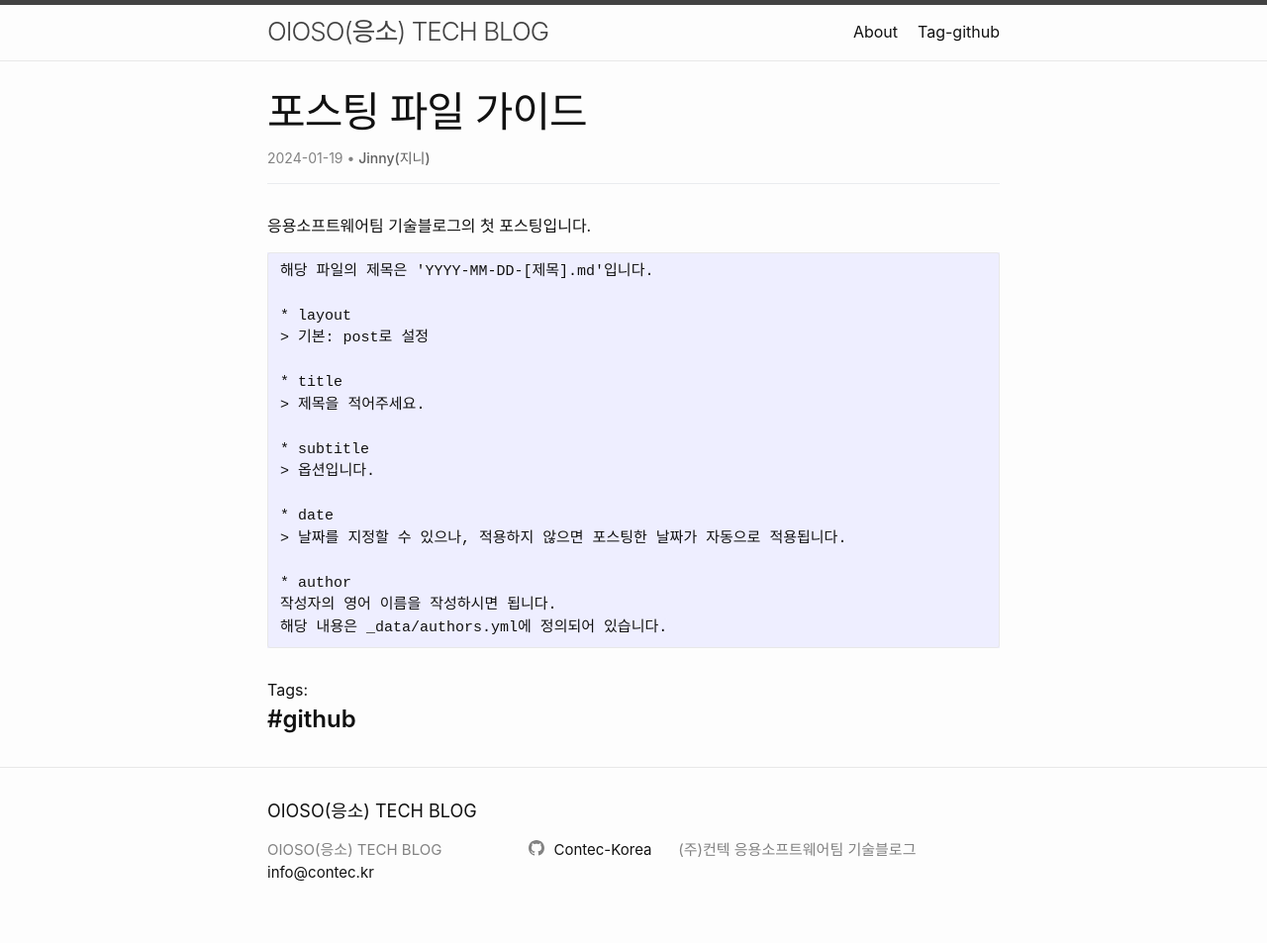
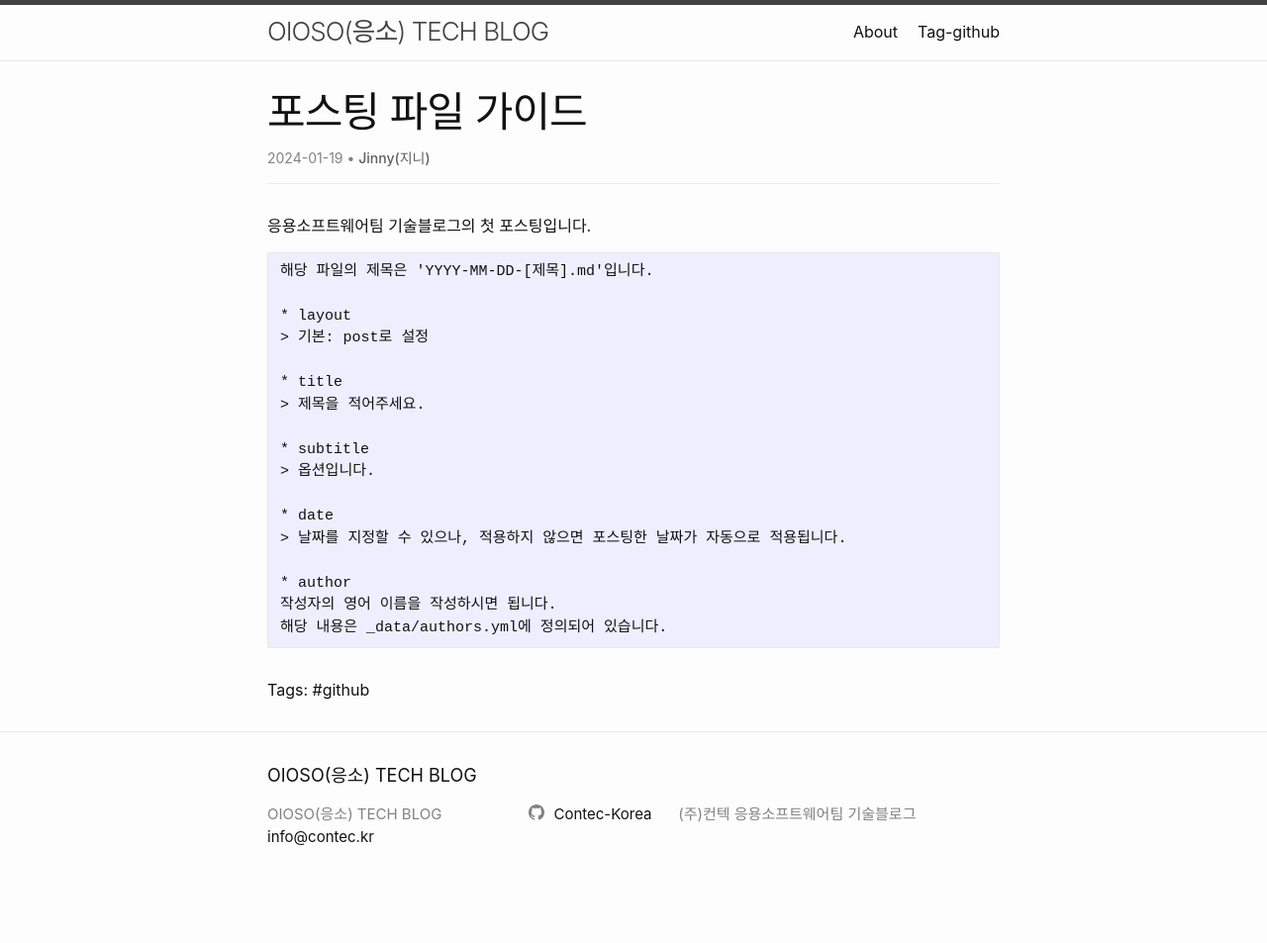
Before and after one commit to Contec-Korea/oioso.github.io, a Jekyll site: the page built from _posts/2024-01-19-응소팀의-첫-포스팅.markdown, in a window 1280 px wide. Shown: the whole page at 99% size. Built offline with Jekyll 4.4.1, drawn with Linux system fonts in a browser that asks for light colours; after the commit the page ends 917 px from its top, so only the background shows below that.

Commit message:
fix: tag class name

```diff
--- a/_layouts/post.html
+++ b/_layouts/post.html
@@ -31,7 +31,7 @@ layout: default
     <div class="col-12">
       Tags:
       {% for tag in page.tags %}
-      <a href="{{ '/' | relative_url }}/t/{{ tag | downcase | replace: ' ', '-' }}" class="post-link">#{{ tag }}</a>
+      <a href="{{ relative_url }}/t/{{ tag | downcase | replace: ' ', '-' }}" class="post">#{{ tag }}</a>
       {% endfor %}
     </div>
   </div>
```
